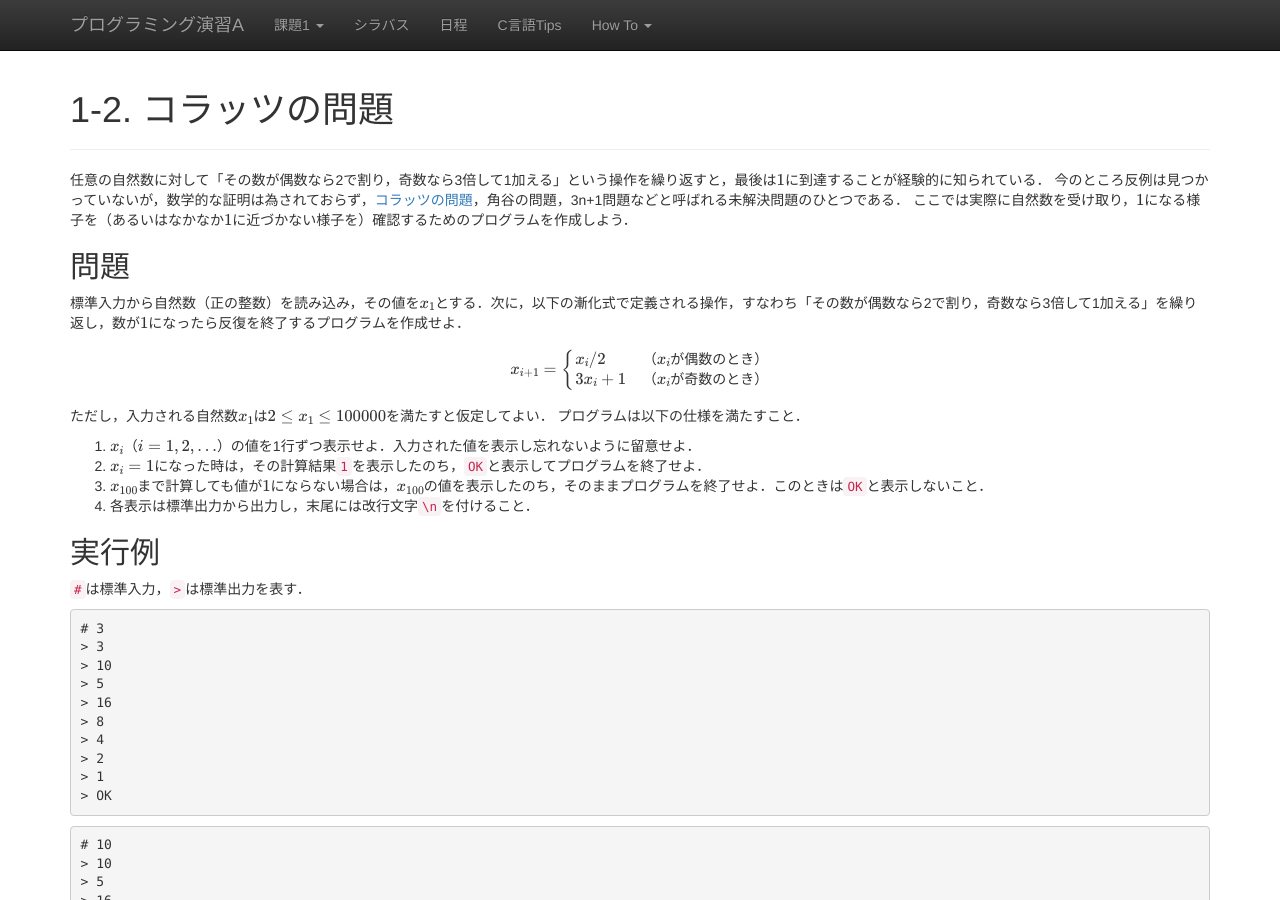
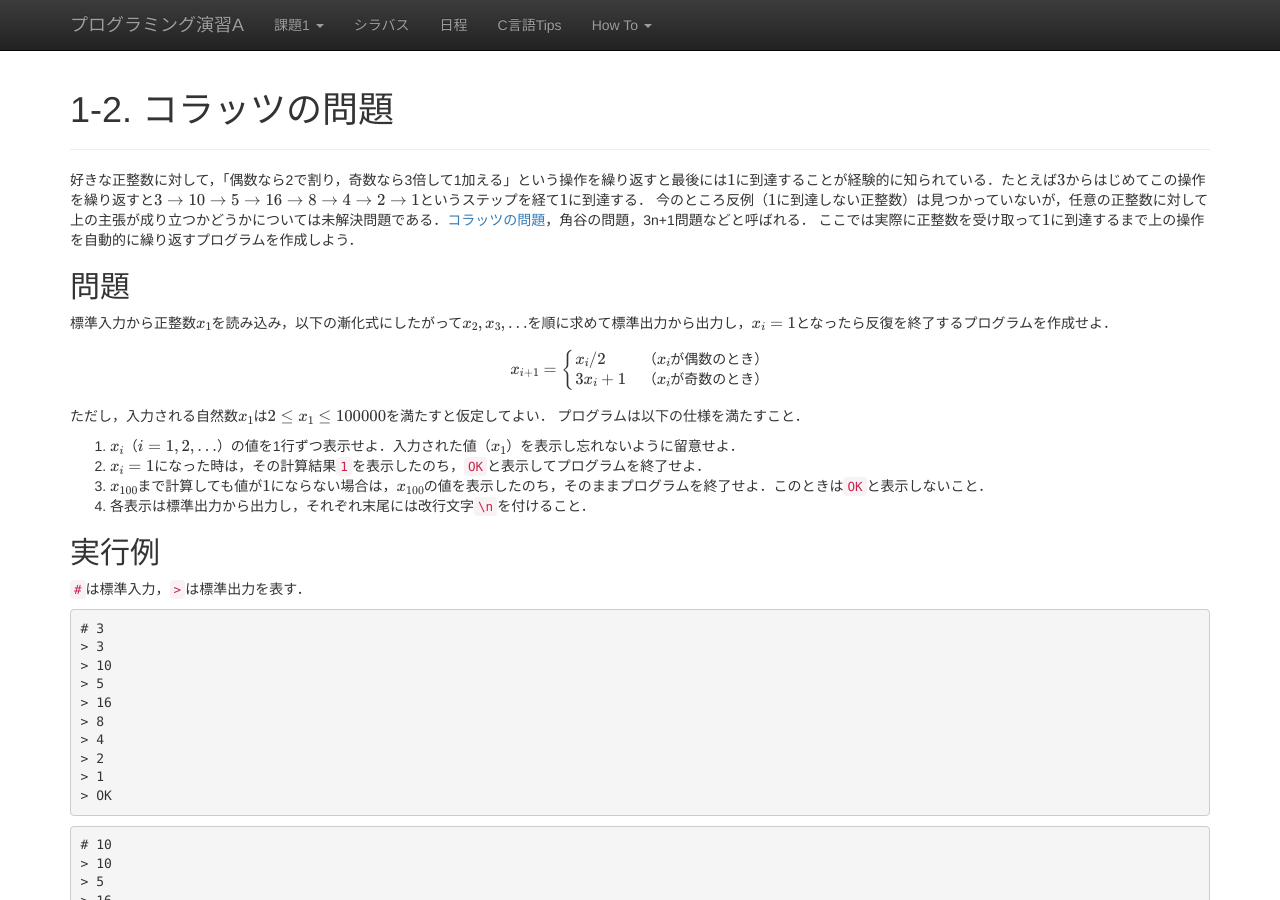
Before and after one commit to ecei-tohoku/ppa-public, a Jekyll site: the page built from kadai1/p12.md, in a window 1280 px wide and 900 px high. Built offline with Jekyll 4.4.1, drawn with Linux system fonts in a browser that asks for light colours; nearby versions of some CDN libraries; formulas are drawn with MathJax 3.

Commit message:
日本語修正

```diff
--- a/kadai1/p12.md
+++ b/kadai1/p12.md
@@ -3,12 +3,12 @@ layout: page
 title: 1-2. コラッツの問題
 ---
 
-任意の自然数に対して「その数が偶数なら2で割り，奇数なら3倍して1加える」という操作を繰り返すと，最後は$1$に到達することが経験的に知られている．
-今のところ反例は見つかっていないが，数学的な証明は為されておらず，[コラッツの問題](https://ja.wikipedia.org/wiki/%E3%82%B3%E3%83%A9%E3%83%83%E3%83%84%E3%81%AE%E5%95%8F%E9%A1%8C)，角谷の問題，3n+1問題などと呼ばれる未解決問題のひとつである．
-ここでは実際に自然数を受け取り，$1$になる様子を（あるいはなかなか$1$に近づかない様子を）確認するためのプログラムを作成しよう．
+好きな正整数に対して，「偶数なら2で割り，奇数なら3倍して1加える」という操作を繰り返すと最後には$1$に到達することが経験的に知られている．たとえば$3$からはじめてこの操作を繰り返すと$3\to 10\to 5\to 16\to 8\to 4\to 2\to 1$というステップを経て$1$に到達する．
+今のところ反例（$1$に到達しない正整数）は見つかっていないが，任意の正整数に対して上の主張が成り立つかどうかについては未解決問題である．[コラッツの問題](https://ja.wikipedia.org/wiki/%E3%82%B3%E3%83%A9%E3%83%83%E3%83%84%E3%81%AE%E5%95%8F%E9%A1%8C)，角谷の問題，3n+1問題などと呼ばれる．
+ここでは実際に正整数を受け取って$1$に到達するまで上の操作を自動的に繰り返すプログラムを作成しよう．
 
 ## 問題
-標準入力から自然数（正の整数）を読み込み，その値を$x_1$とする．次に，以下の漸化式で定義される操作，すなわち「その数が偶数なら2で割り，奇数なら3倍して1加える」を繰り返し，数が$1$になったら反復を終了するプログラムを作成せよ．
+標準入力から正整数$x_1$を読み込み，以下の漸化式にしたがって$x_2, x_3, ...$を順に求めて標準出力から出力し，$x_i = 1$となったら反復を終了するプログラムを作成せよ．
 
 $$
 x_{i+1} = \begin{cases}
@@ -20,10 +20,10 @@ $$
 ただし，入力される自然数$x_1$は$2 \leq x_1 \leq 100000$を満たすと仮定してよい．
 プログラムは以下の仕様を満たすこと．
 
-1. $x_i$（$i = 1, 2, ...$）の値を1行ずつ表示せよ．入力された値を表示し忘れないように留意せよ．
+1. $x_i$（$i = 1, 2, ...$）の値を1行ずつ表示せよ．入力された値（$x_1$）を表示し忘れないように留意せよ．
 1. $x_i = 1$になった時は，その計算結果`1`を表示したのち，`OK`と表示してプログラムを終了せよ．
 1. $x_{100}$まで計算しても値が$1$にならない場合は，$x_{100}$の値を表示したのち，そのままプログラムを終了せよ．このときは`OK`と表示しないこと．
-1. 各表示は標準出力から出力し，末尾には改行文字`\n`を付けること．
+1. 各表示は標準出力から出力し，それぞれ末尾には改行文字`\n`を付けること．
 
 ## 実行例
 `#`は標準入力，`>`は標準出力を表す．
```
